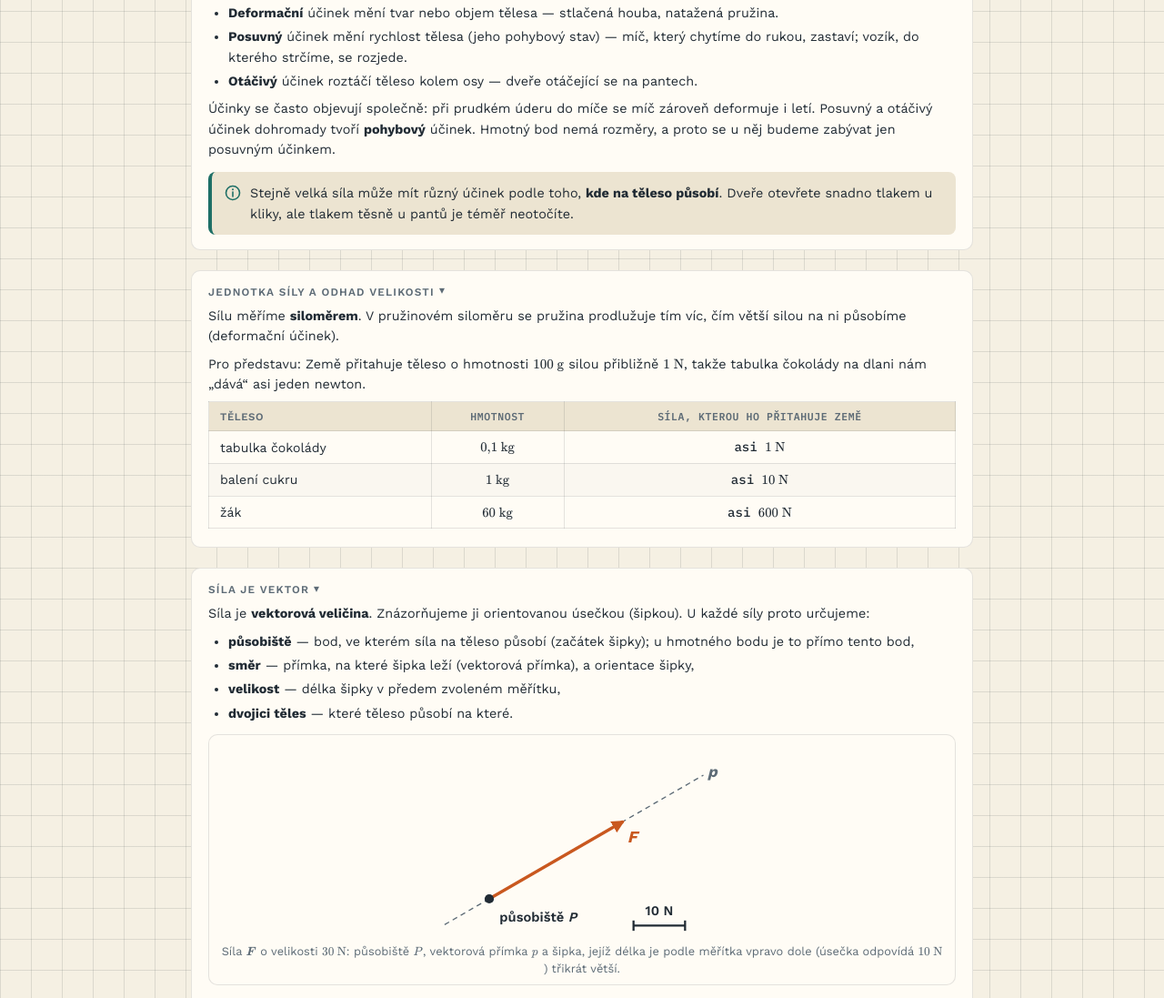
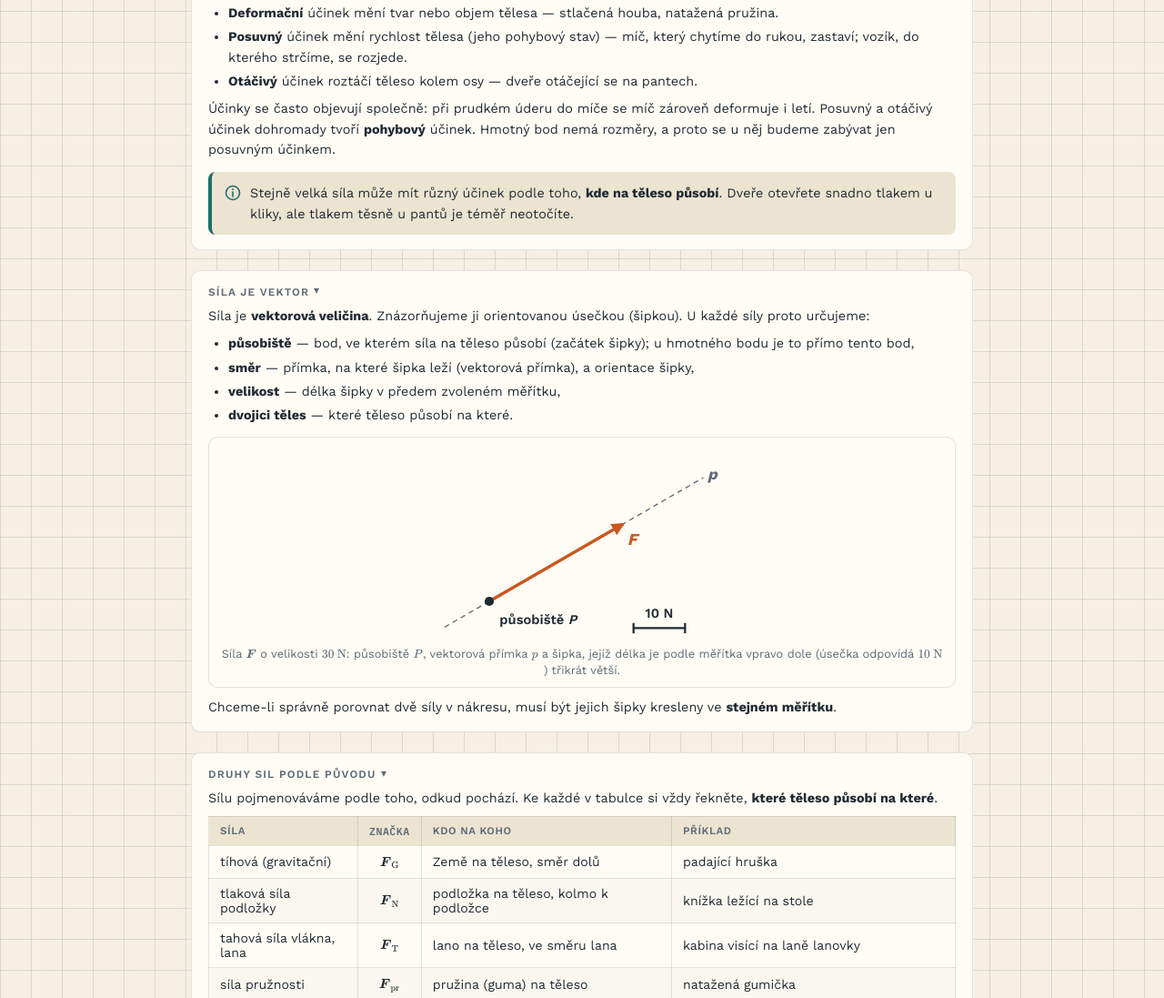
Before and after one commit to psykoraa/fyzika, a plain HTML site: page kvinta/sila.html in a window 1280 px wide. Shown: the part 736-1833 px from the top of the page at 91% size. Drawn offline with nearby package versions, Linux system fonts and the light colour scheme; no server answers.

Commit message:
Update sila.html

```diff
--- a/kvinta/sila.html
+++ b/kvinta/sila.html
@@ -235,24 +235,6 @@
           <circle cx="9" cy="5.2" r="1" fill="var(--focus)"/>
         </svg>
         <p>Stejně velká síla může mít různý účinek podle toho, <b>kde na těleso působí</b>. Dveře otevřete snadno tlakem u kliky, ale tlakem těsně u pantů je téměř neotočíte.</p>
-      </div>
-    </div>
-
-    <div class="panel">
-      <div class="panel-title">Jednotka síly a odhad velikosti</div>
-      <p>Sílu měříme <b>siloměrem</b>. V pružinovém siloměru se pružina prodlužuje tím víc, čím větší silou na ni působíme (deformační účinek).</p>
-      <p>Pro představu: Země přitahuje těleso o hmotnosti \(100\ \mathrm{g}\) silou přibližně \(1\ \mathrm{N}\), takže tabulka čokolády na dlani nám „dává“ asi jeden newton.</p>
-      <div class="theory-table-wrap">
-        <table class="theory-table">
-          <thead>
-            <tr><th>Těleso</th><th class="mono">Hmotnost</th><th class="mono">Síla, kterou ho přitahuje Země</th></tr>
-          </thead>
-          <tbody>
-            <tr><td>tabulka čokolády</td><td class="mono">\(0{,}1\ \mathrm{kg}\)</td><td class="mono">asi \(1\ \mathrm{N}\)</td></tr>
-            <tr><td>balení cukru</td><td class="mono">\(1\ \mathrm{kg}\)</td><td class="mono">asi \(10\ \mathrm{N}\)</td></tr>
-            <tr><td>žák</td><td class="mono">\(60\ \mathrm{kg}\)</td><td class="mono">asi \(600\ \mathrm{N}\)</td></tr>
-          </tbody>
-        </table>
       </div>
     </div>
 
```
